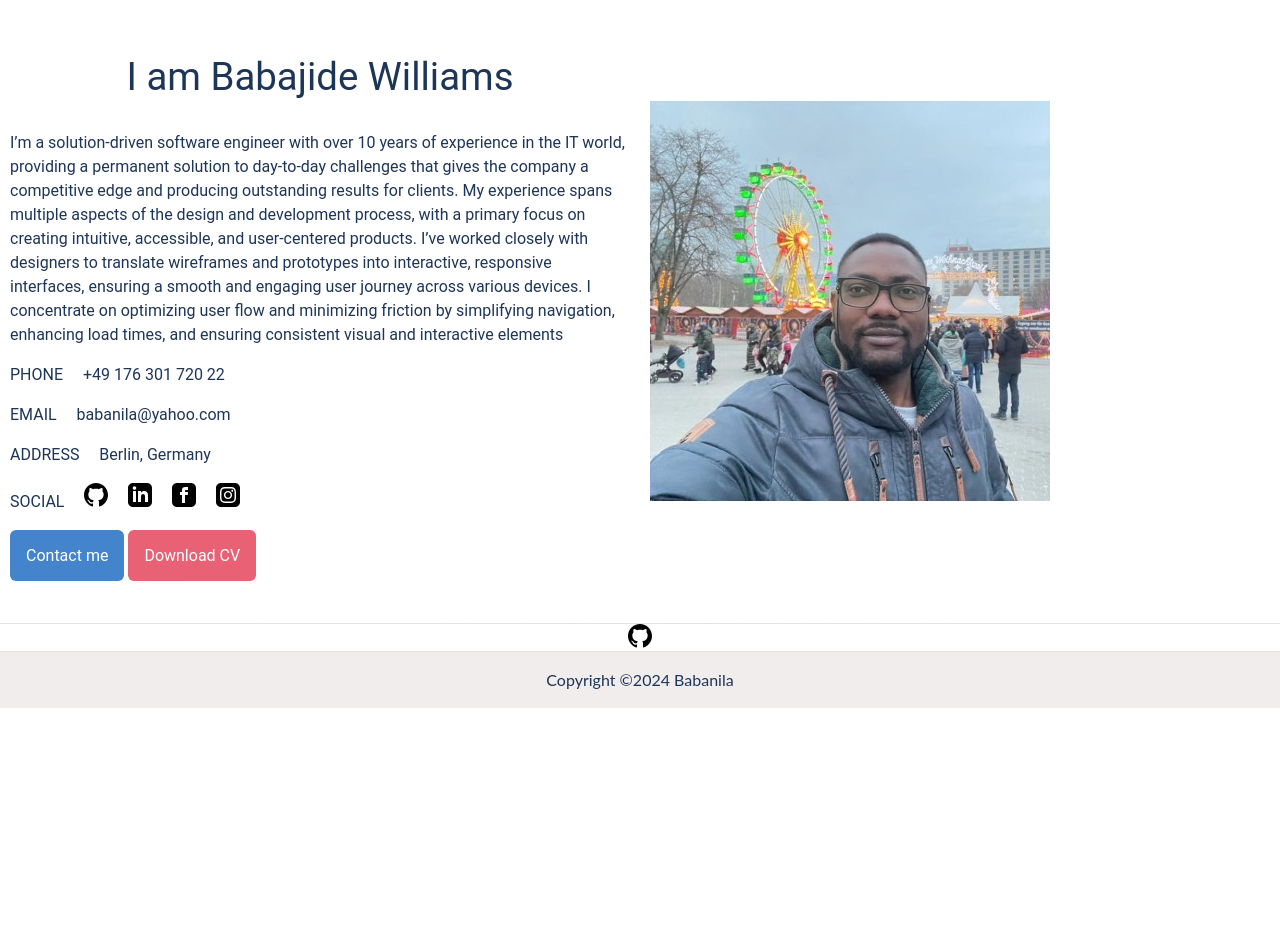
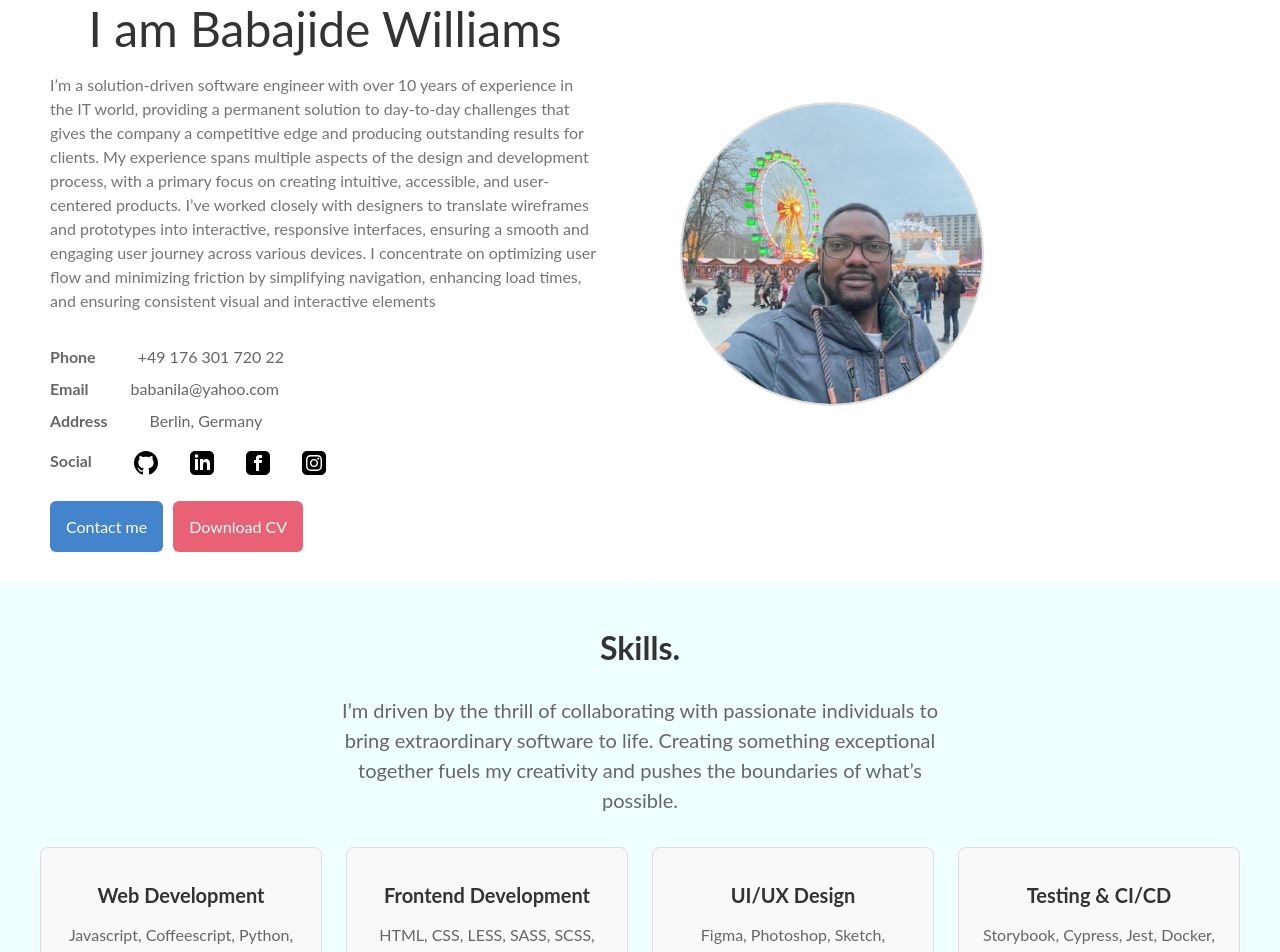
Before and after one commit to Babanila/babajide-williams-website, a SvelteKit app: page / in a window 1280 px wide. Shown: the part 100-1052 px from the top of the page. Before the commit the page ends 808 px from the top, so only its background shows below. Built offline with nearby package versions, Linux system fonts and the light colour scheme; no server answers.

Commit message:
Add skills section to page

```diff
--- a/src/routes/+page.svelte
+++ b/src/routes/+page.svelte
@@ -11,7 +11,7 @@
 
 	let showModal = false;
 
-	const resume: Record<string, any> = {
+	const home: Record<string, any> = {
 		firstname: 'Babajide',
 		surname: 'Williams',
 		introMessage:
@@ -34,6 +34,32 @@
 		{ name: 'facebook', icon: facebook },
 		{ name: 'instagram', icon: instagram }
 	];
+
+	const skills = {
+		title: 'Skills',
+		intro:
+			'I’m driven by the thrill of collaborating with passionate individuals to bring extraordinary software to life. Creating something exceptional together fuels my creativity and pushes the boundaries of what’s possible.',
+		types: [
+			{
+				name: 'Web Development',
+				details: 'Javascript, Coffeescript, Python, Node.js, Nest.js MongoDB, PostgreSQL, WebStorm.'
+			},
+			{
+				name: 'Frontend Development',
+				details:
+					'HTML, CSS, LESS, SASS, SCSS, Tailwind, Bootstrap, React, Next.js, Gatsby, Hugo.js, Foundation, Angular.js.'
+			},
+			{
+				name: 'UI/UX Design',
+				details:
+					'Figma, Photoshop, Sketch, Prototyping, Wireframing, User Research, Usability Testing.'
+			},
+			{
+				name: 'Testing & CI/CD',
+				details: 'Storybook, Cypress, Jest, Docker, GitHub-Actions, CircleCI, Jenkins.'
+			}
+		]
+	};
 </script>
 
 <svelte:head>
@@ -41,34 +67,34 @@
 	<meta name="description" content="Babajide CV" />
 </svelte:head>
 
-<section id="home" class="section-part">
+<section id="Home" class="section-part">
 	<div class="two-column">
 		<div class="column left">
 			<slot name="left">
 				<div class="column-wrapper">
-					<h1><span class="point">I am {resume.firstname} {resume.surname}</span></h1>
+					<h1><span class="point">I am {home.firstname} {home.surname}</span></h1>
 					<div class="opacity-box">
-						<p>{resume.introMessage}</p>
+						<p>{home.introMessage}</p>
 					</div>
 
 					<div class="my-info">
 						<p>
 							<span class="span-title">Phone</span>
-							<span>{resume.phoneNumber}</span>
+							<span>{home.phoneNumber}</span>
 						</p>
 						<p>
 							<span class="span-title">Email</span>
-							<span>{resume.email}</span>
+							<span>{home.email}</span>
 						</p>
 						<p>
 							<span class="span-title">Address</span>
-							<span>{resume.address}</span>
+							<span>{home.address}</span>
 						</p>
 						<p>
 							<span class="span-title">Social</span>
 							{#each socialConnections as sc}
 								<span class="span-icons">
-									<a target="_blank" href={resume[sc.name]} class="icons-wrapper">
+									<a target="_blank" href={home[sc.name]} class="icons-wrapper">
 										<img src={sc.icon} alt={sc.name} class="icon-svg" />
 									</a>
 								</span>
@@ -76,7 +102,7 @@
 						</p>
 					</div>
 
-					<div class="about-btns">
+					<div class="home-btns">
 						<Button class="primary sm" on:click={() => (showModal = true)}>Contact me</Button>
 
 						<a download="Babajide_Wiliams_CV.pdf" target="_blank" href={cv}>
@@ -102,84 +128,191 @@
 	</Modal>
 </section>
 
-<section>
-	<div class="corner">
-		<a href="https://github.com/Babanila/babajide-williams-website">
-			<img src={github} alt="GitHub" />
-		</a>
+<section id="Skills" class="skills-container">
+	<h2 class="skills-title">{skills.title}<span>.</span></h2>
+	<p class="skills-description">{skills.intro}</p>
+
+	<div class="skills-grid">
+		{#each skills.types as { name, details }}
+			<div class="skill-section">
+				<h3>{name}</h3>
+				<p>{details}</p>
+			</div>
+		{/each}
 	</div>
 </section>
 
 <style>
 	.section-part {
-		width: 100%;
-		display: flex;
-		flex: 1;
-		border-bottom: 1px solid #e3e3e3;
-		margin-top: 80px;
-		padding: 32px 0;
+		padding: 20px;
+		max-width: 1200px;
+		margin: 0 auto;
+		margin-top: 30px;
+		/* border-bottom: 1px solid #e3e3e3; */
 	}
 
 	.two-column {
 		display: flex;
-		flex-wrap: wrap;
+		flex-direction: column;
+		gap: 20px;
+		color: #666666;
+	}
+
+	.column {
+		flex: 1;
+		padding: 10px;
+	}
+
+	.column.left {
+		display: flex;
+		flex-direction: column;
+		justify-content: center;
+	}
+
+	.column.right {
+		display: flex;
+		justify-content: center;
+		align-items: center;
 	}
 
 	.column-wrapper {
-		padding: 10px;
-		gap: 16px;
+		width: 100%;
 	}
 
-	.left {
-		width: auto;
-		max-width: 50%;
-		display: flex;
-		flex-direction: column;
-		justify-content: center;
-		order: 1;
-		font-size: 16px;
-		font-family: Roboto, sans-serif;
-		animation-name: slideInLeft;
+	h1 {
+		font-size: 2.5rem;
+		margin-bottom: 1rem;
+	}
+
+	.point {
+		color: #333333;
 	}
 
 	.opacity-box {
-		margin-bottom: 16px;
+		margin-bottom: 2rem;
+		opacity: 0.9;
 	}
 
-	.right {
-		width: auto;
-		max-width: 50%;
+	.my-info p {
+		margin: 0.5rem 0;
 		display: flex;
-		justify-content: center;
 		align-items: center;
-		order: 2;
+		gap: 32px;
+	}
+
+	.span-title {
+		font-weight: bold;
+		margin-right: 10px;
+	}
+
+	.span-icons {
+		margin-top: 10px;
+	}
+
+	.icon-svg {
+		width: 24px;
+		height: 24px;
+	}
+
+	.home-btns {
+		display: flex;
+		gap: 10px;
+		margin-top: 20px;
 	}
 
 	.img-responsive {
-		box-sizing: border-box;
-		position: relative;
-		min-height: 1px;
-		width: 100%;
-		float: right;
+		max-width: 100%;
+		height: auto;
+		border-radius: 50%;
+		border: 2px solid #ddd;
 	}
 
-	.span-title {
-		margin-right: 16px;
-		text-transform: uppercase;
+	.skills-container {
+		display: flex;
+		flex-direction: column;
+		align-items: center;
+		padding: 20px;
+		text-align: center;
+		background-color: azure;
 	}
 
-	.span-icons {
-		margin-right: 16px;
+	.skills-title {
+		font-size: 2rem;
+		font-weight: bold;
+		margin-bottom: 0.5rem;
+		color: #333;
 	}
 
-	section {
+	.skills-title span {
+		color: #1d3557;
+	}
+
+	.skills-description {
+		font-size: 1.25rem;
+		margin-bottom: 2rem;
+		color: #666;
+		max-width: 600px;
+	}
+
+	.skills-grid {
+		display: grid;
+		grid-template-columns: 1fr;
+		gap: 1.5rem;
 		width: 100%;
-		display: flex;
-		flex-direction: column;
-		justify-content: center;
-		align-items: center;
-		flex: 0.6;
-		border-bottom: 1px solid #e3e3e3;
+		max-width: 1200px;
+	}
+
+	.skill-section {
+		padding: 15px;
+		border: 1px solid #ddd;
+		border-radius: 8px;
+		background-color: #f9f9f9;
+	}
+
+	.skill-section h3 {
+		font-size: 1.25rem;
+		margin-bottom: 0.75rem;
+		color: #333;
+	}
+
+	.skill-section p {
+		font-size: 1rem;
+		color: #666;
+		line-height: 1.5;
+	}
+
+	/* Medium screens (tablets) */
+	@media (min-width: 768px) {
+		.two-column {
+			flex-direction: row;
+			gap: 40px;
+		}
+
+		h1 {
+			font-size: 3rem;
+		}
+
+		.column.right {
+			justify-content: flex-end;
+		}
+		.skills-grid {
+			grid-template-columns: 1fr 1fr;
+		}
+	}
+
+	/* Large screens (desktops) */
+	@media (min-width: 1024px) {
+		.two-column {
+			gap: 60px;
+		}
+
+		.img-responsive {
+			width: 300px;
+			height: 300px;
+		}
+		.skills-grid {
+			grid-template-columns: 1fr 1fr 1fr 1fr;
+		}
 	}
 
 	h1 {
```
